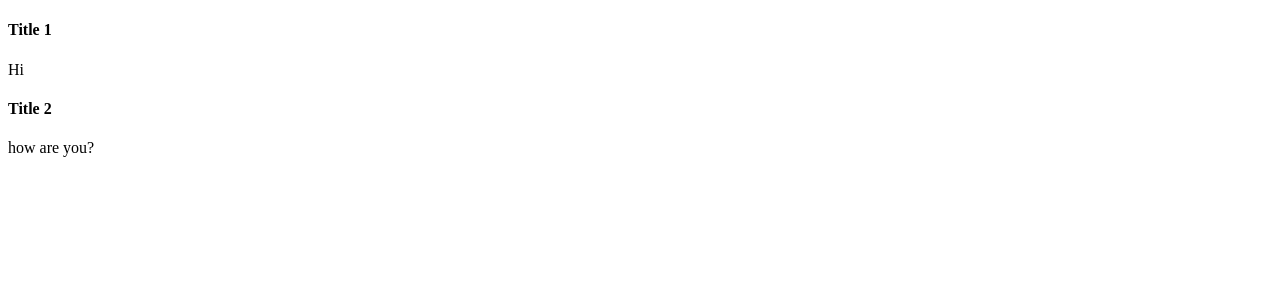
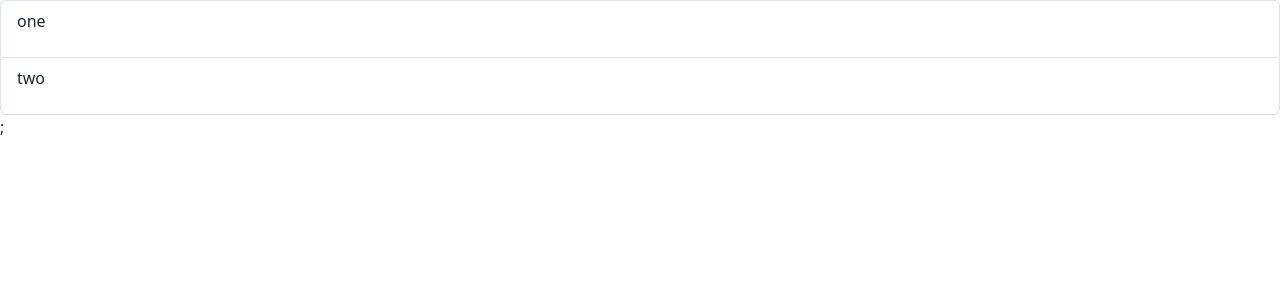
Before and after one commit to MikhailV89/React-HW_1, a React (Vite) app: page / in a window 1280 px wide. Shown: the top 300 px of the page. Built offline with nearby package versions, Linux system fonts and the light colour scheme.

Commit message:
commit changes

```diff
--- a/package.json
+++ b/package.json
@@ -10,6 +10,7 @@
     "preview": "vite preview"
   },
   "dependencies": {
+    "bootstrap": "^5.3.3",
     "react": "^18.2.0",
     "react-dom": "^18.2.0"
   },
--- a/src/App.jsx
+++ b/src/App.jsx
@@ -1,11 +1,12 @@
-import Card from "./components/Card.jsx";
+import ListGroup from "./components/ListGroup.jsx";
 
 function App() {
     return (
         <>
-            <Card title={"Title 1"} />
-            <Card text={"Hi"} />
-            <Card title={"Title 2"} text={"how are you?"} />
+            <ListGroup>
+                <p>one</p>
+                <p>two</p>
+            </ListGroup>;
         </>
     );
 }
--- a/src/components/Card.jsx
+++ /dev/null
@@ -1,22 +0,0 @@
- import React from "react";
-
-class Card extends React.Component {
-    render() {
-        const { title, text } = this.props;
-        return (
-            <div className="card">
-                <div className="card-body">
-                    {title ? <h4 className="card-title">{title}</h4> : null}
-                    {text ? <p className="card-text">{text}</p> : null}
-                </div>
-            </div>
-        );
-
-    }
-}
-
-Card.defaultProps = {
-    title: null,
-    text: null,
-};
- export default Card
--- /dev/null
+++ b/src/components/ListGroup.jsx
@@ -0,0 +1,17 @@
+import React from "react";
+import '/node_modules/bootstrap/dist/css/bootstrap.min.css';
+
+class ListGroup extends React.Component {
+    render() {
+        const {children } = this.props;
+
+        return (
+            <ul className="list-group">
+                {children.map((child, i) => <li className="list-group-item" key={i}>{child}</li>)}
+
+            </ul>
+        )
+    }
+}
+
+export default ListGroup
```
Also changed, not shown: 1 other file (tests, documents, lock files or other folders).
